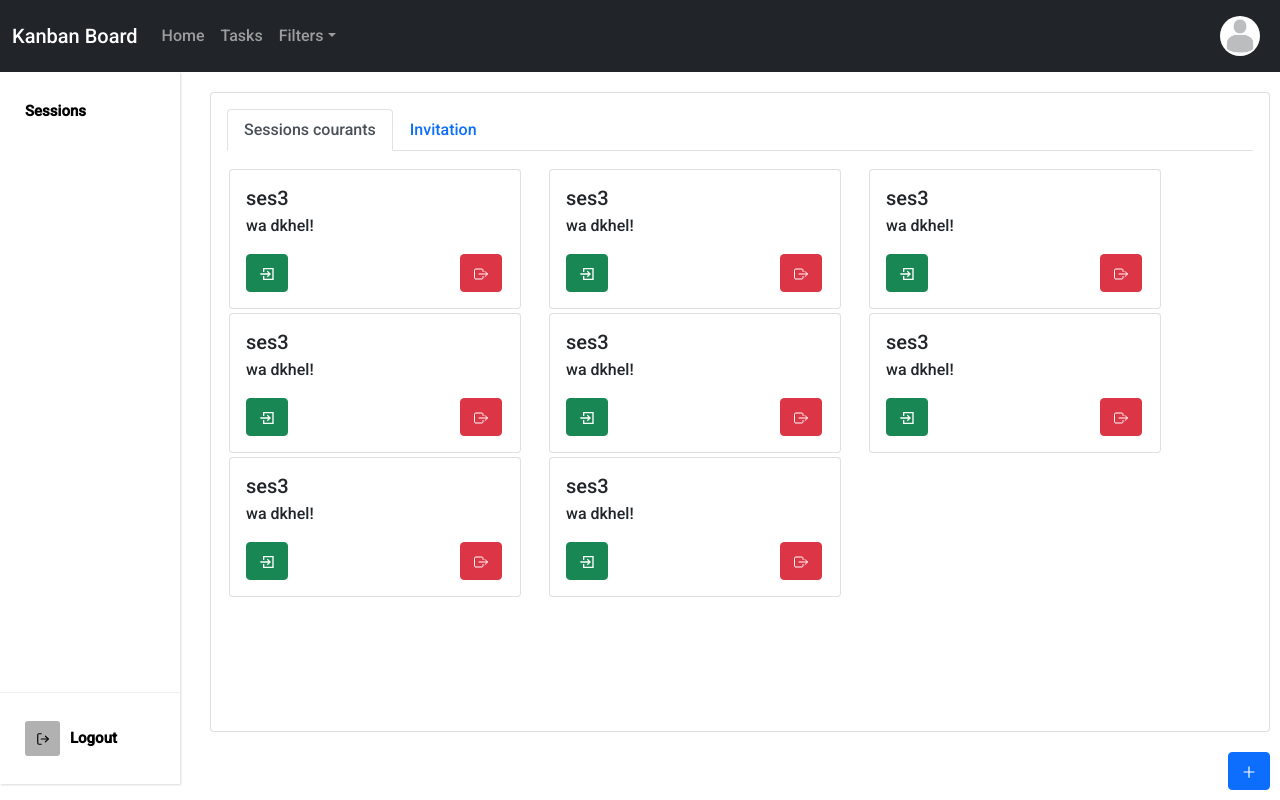
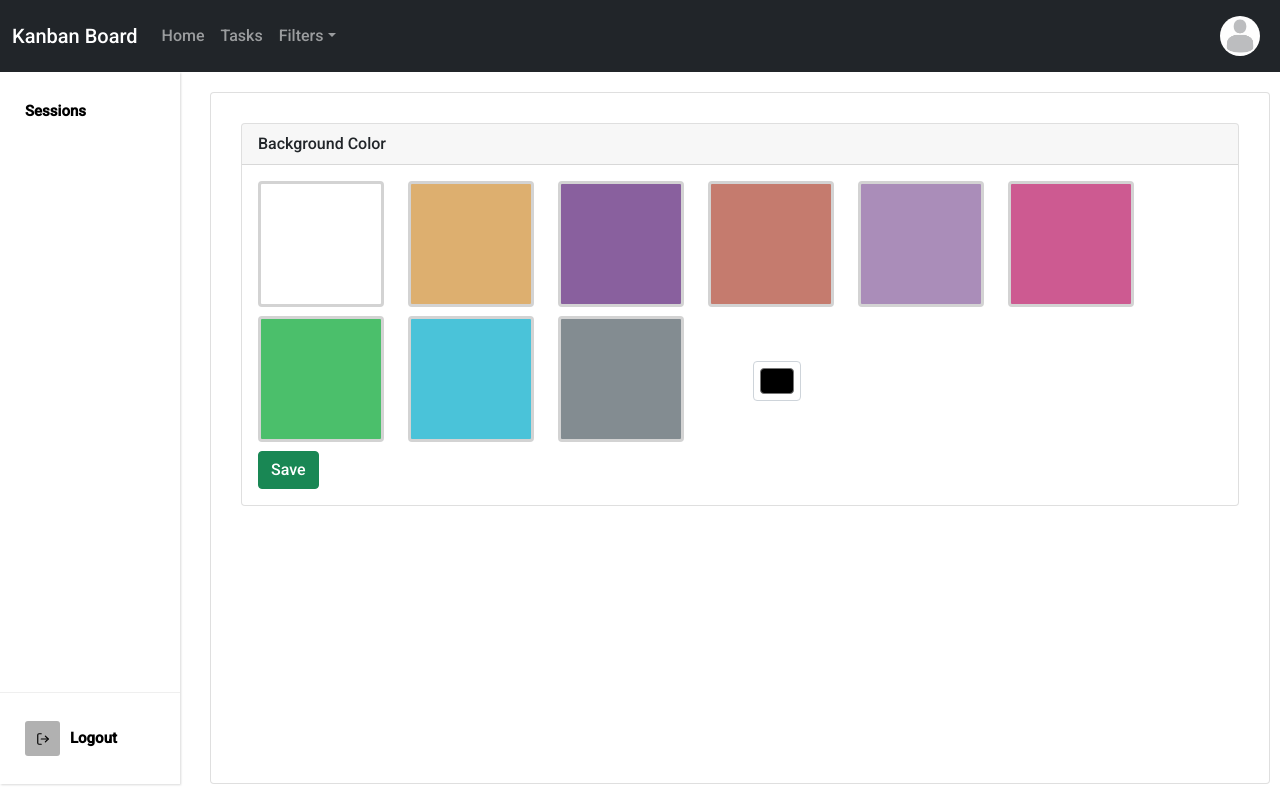
Before and after one commit to achrafhardizi/Kanban-Project, a React (Create React App) app: page / in a window 1280 px wide. Built offline with nearby package versions, Linux system fonts and the light colour scheme.

Commit message:
appearnce a sat

```diff
--- a/src/App.js
+++ b/src/App.js
@@ -1,12 +1,61 @@
 import './App.css';
 import {LoginPanel, Sessions, Navibar, Sidebar, Settings, Notification} from './Components';
+import Appearance from "./Components/Settings/Appearance";
+import {useState} from "react";
 
 function App() {
+    const [bgcolor, setBgcolor] = useState();
+
+    const Lightdark = (color) => {
+
+        // Variables for red, green, blue values
+        let r, g, b, hsp;
+
+        // Check the format of the color, HEX or RGB?
+        if (color.match(/^rgb/)) {
+
+            // If RGB --> store the red, green, blue values in separate variables
+            color = color.match(/^rgba?\((\d+),\s*(\d+),\s*(\d+)(?:,\s*(\d+(?:\.\d+)?))?\)$/);
+
+            r = color[1];
+            g = color[2];
+            b = color[3];
+        }
+        else {
+
+            // If hex --> Convert it to RGB: http://gist.github.com/983661
+            color = +("0x" + color.slice(1).replace(
+                color.length < 5 && /./g, '$&$&'));
+
+            r = color >> 16;
+            g = color >> 8 & 255;
+            b = color & 255;
+        }
+
+        // HSP (Highly Sensitive Poo) equation from http://alienryderflex.com/hsp.html
+        hsp = Math.sqrt(
+            0.299 * (r * r) +
+            0.587 * (g * g) +
+            0.114 * (b * b)
+        );
+
+        // Using the HSP value, determine whether the color is light or dark
+        if (hsp>127.5) {
+            return 'light';
+        }
+        else {
+
+            return 'dark';
+        }
+    }
     return (
-        <div className="App">
+        <div className="App" style={{
+            backgroundColor: bgcolor,
+            opacity: "100%"
+        }}>
             <Navibar />
             <Sidebar />
-            <div className="content"><Sessions/></div>
+            <div className="content"><Appearance bg={e => setBgcolor(e)}/></div>
         </div>
     );
 }
--- /dev/null
+++ b/src/Components/Settings/Appearance.css
@@ -0,0 +1,6 @@
+.ccard:hover {
+    opacity: 60%;
+}
+.ccard{
+    margin-bottom: 9px;
+}
--- a/src/Components/Settings/Appearance.jsx
+++ b/src/Components/Settings/Appearance.jsx
@@ -1,35 +1,10 @@
 import React, {useState} from 'react';
-import {Card, Form, ListGroup} from "react-bootstrap";
+import './Appearance.css';
+import {Button, Card, Col, Form, Row} from "react-bootstrap";
 
-const theme = {
-    themee:{
-        marginBottom: "5px",
-        border: "1px solid lightgrey",
-        borderRadius: "2px"
-    },
-    selected:{
-        backgroundColor: "lightblue"
-    }
-}
-
-const select = () => {
-
-}
-
-const Appearance = () => {
-    const [dark, setDark] = useState(false);
-    /*const [dark, setDark] = useState(false);
-    const [light, setLight] = useState(false);*/
-
-    /*const handleClick = (type) => {
-        if(type==="dark"){
-            setDark(true);
-            setLight(false);
-        }else{
-            setLight(true);
-            setDark(false);
-        }
-    }*/
+const Appearance = (props) => {
+    const [color, setColor] = useState('');
+    const colors = ["#AC4C7A#0079BF", "#DDAF6F", "#89609E", "#C57B6E", "#AA8DB9", "#CD5A91", "#4BBF6B", "#4AC3D9", "#838C91"]
 
     return (
         <>
@@ -39,19 +14,31 @@ const Appearance = () => {
                 overflow: "auto"
             }}>
                 <Card>
-                <Card.Header>Theme</Card.Header>
+                <Card.Header>Background Color</Card.Header>
                    <Form>
-                    <Card.Body><ListGroup id={"grp"}>
-                        <ListGroup.Item style={theme.themee} onClick={() => setDark(!dark)}>
-                            <Form.Check checked={dark} type={"checkbox"} label={"Dark"} />
-                        </ListGroup.Item>
-                        <ListGroup.Item style={theme.themee} onClick={() => setDark(!dark)}>
-                            <Form.Check checked={!dark} type={"checkbox"} label={"Light"} />
-                        </ListGroup.Item>
-                    </ListGroup></Card.Body>
+                    <Card.Body>
+                        <Row xs={"auto"}>
+                            {colors.map((cols, i) =>(
+                                <Col>
+                                    <Card className={"ccard"} style={{backgroundColor: cols, padding: "60px", border: "3px solid lightgrey"}} onClick={() => {setColor(colors[i]);}}/>
+                                </Col>
+                            ))}
+                            <Col style={{
+                                margin: "45px"
+                            }}>
+                            <Form.Control
+                                type="color"
+                                id="exampleColorInput"
+                                title="Choose your color"
+                                onChange={(e) => {setColor(e.target.value);}}
+                            />
+                            </Col>
+
+                        </Row>
+                        <Button variant={"success"}  onClick={() => props.bg(color)}>Save</Button>
+                    </Card.Body>
                    </Form>
                 </Card>
-
             </Card>
         </>
     );
```
